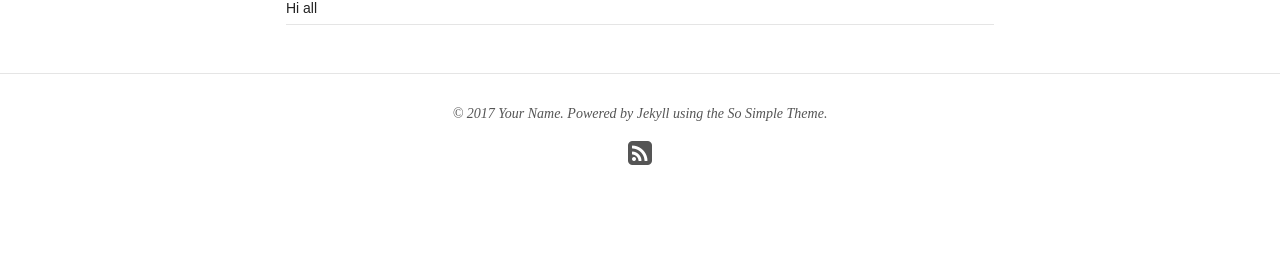
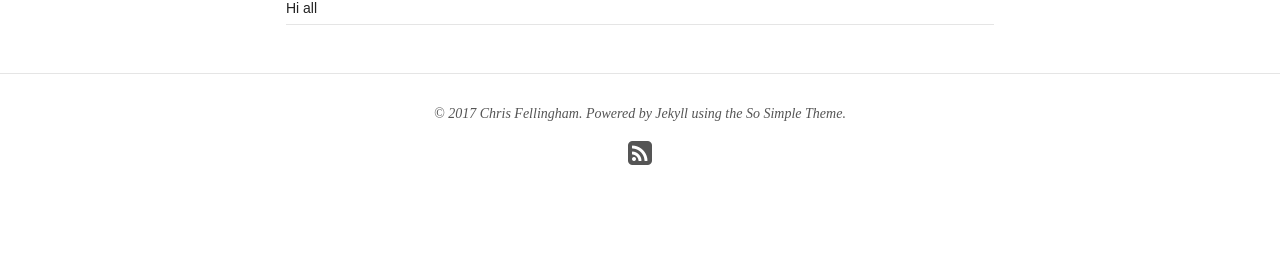
Before and after one commit to chrisfellingham/newsletter, a Jekyll site: the page built from index.html, in a window 1280 px wide. Shown: the part 1010-1272 px from the top of the page. Built offline with Jekyll 4.4.1, drawn with Linux system fonts in a browser that asks for light colours; nearby versions of some CDN libraries.

Commit message:
Add site URL

```diff
--- a/_config.yml
+++ b/_config.yml
@@ -5,7 +5,7 @@
 description: Describe your website here.
 logo: site-logo.png
 search: true
-url: http://localhost:4000
+url: https://chrisfellingham.github.io/newsletter/
 
 # Jekyll configuration
 
@@ -36,14 +36,13 @@
 
 # Site owner
 owner:
-  name: Your Name
+  name: Chris Fellingham
   avatar: bio-photo.jpg
   email: you@email.com
   disqus-shortname:
   twitter: #username
   facebook: #username
   github: #username
-  stackexchange: #http://stackoverflow.com/users/123456/username
   linkedin: #username
   instagram: #username
   flickr: #username
```
